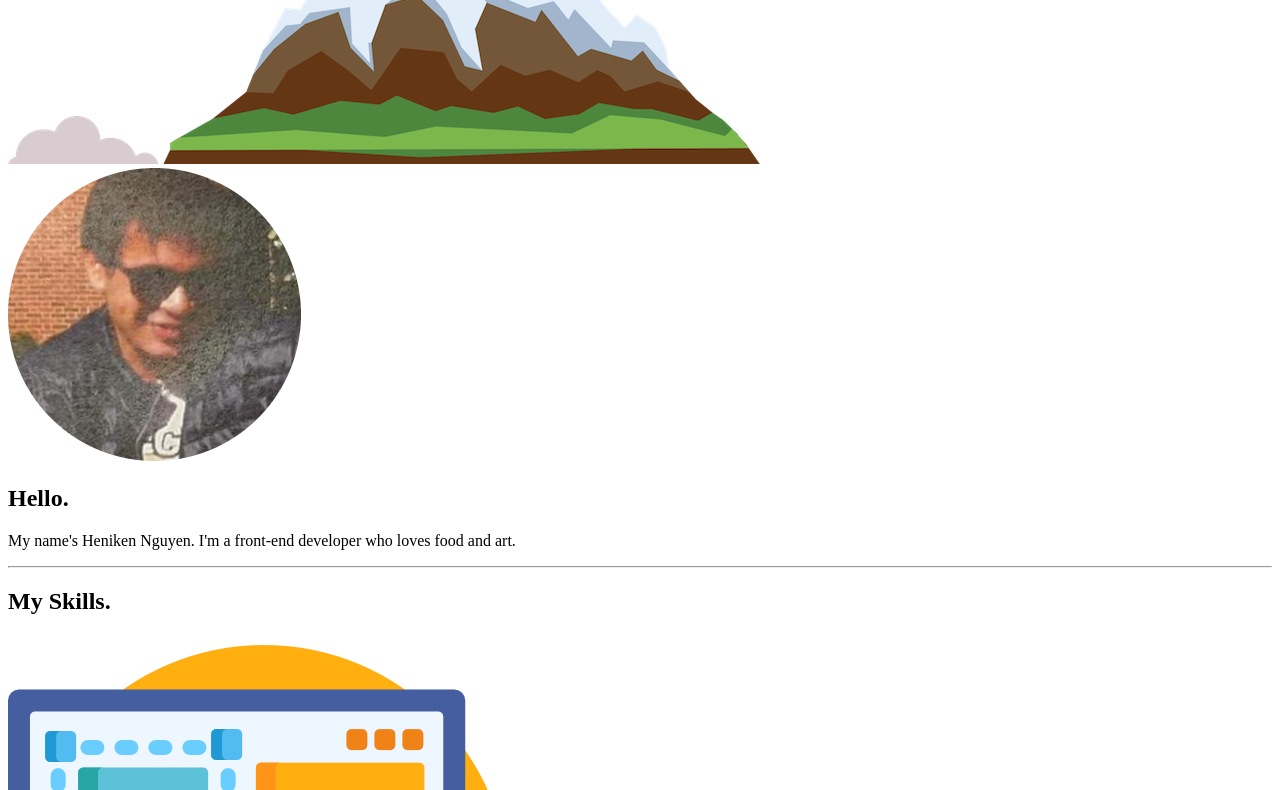
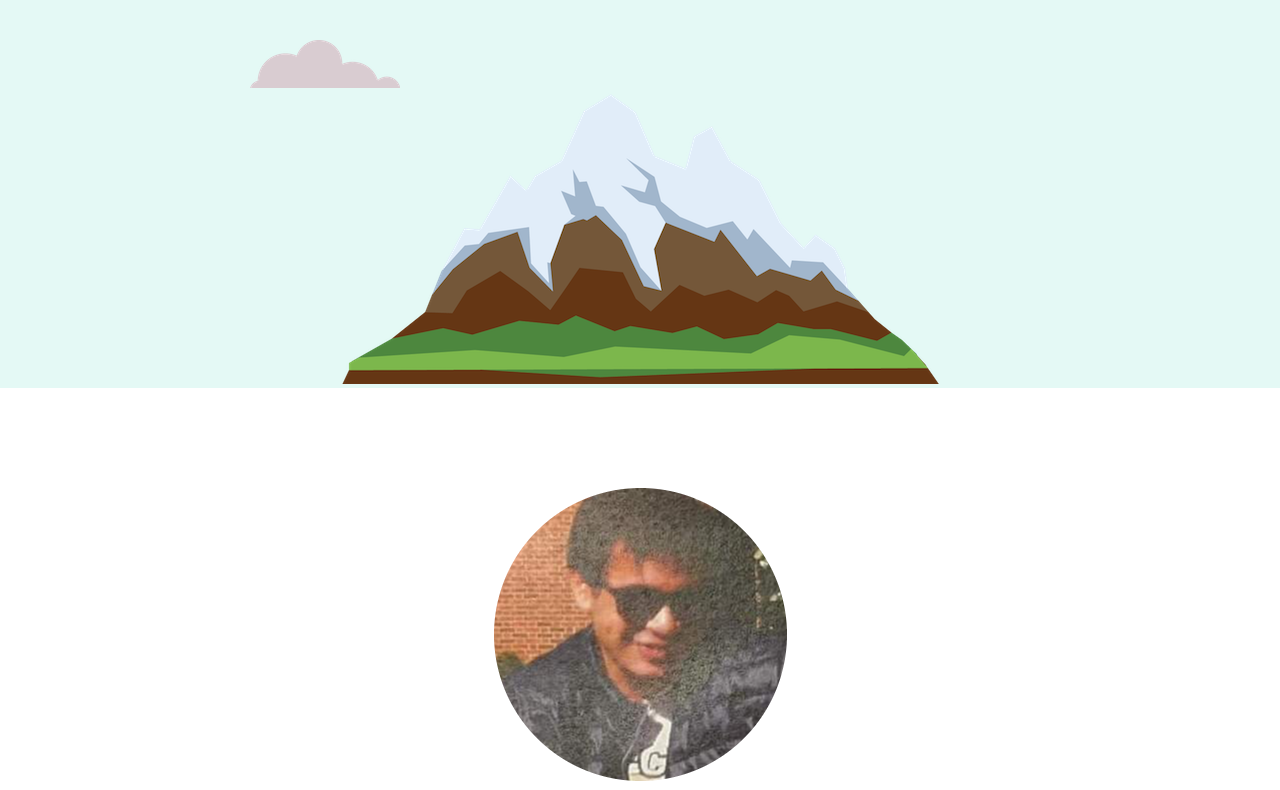
Before and after one commit to CyberseCode/Professional-Website, a plain HTML site: page index.html in a window 1280 px wide. Shown: the part 380-1170 px from the top of the page. Drawn offline with Linux system fonts and the light colour scheme; the site is published under a folder, as on GitHub Pages, so addresses that start at the root find nothing.

Commit message:
Update index.html

```diff
--- a/index.html
+++ b/index.html
@@ -4,7 +4,7 @@
 <head>
 	<meta charset="utf-8">
 	<title>Heniken Nguyen</title>
-	<link rel="stylesheet" type="text/css" href="/css/styles.css">
+	<link rel="stylesheet" type="text/css" href="CSS/styles.css">
 	<link rel="icon" href="favicon.ico">
 	<link rel="preconnect" href="https://fonts.googleapis.com">
 	<link rel="preconnect" href="https://fonts.gstatic.com" crossorigin>
```
